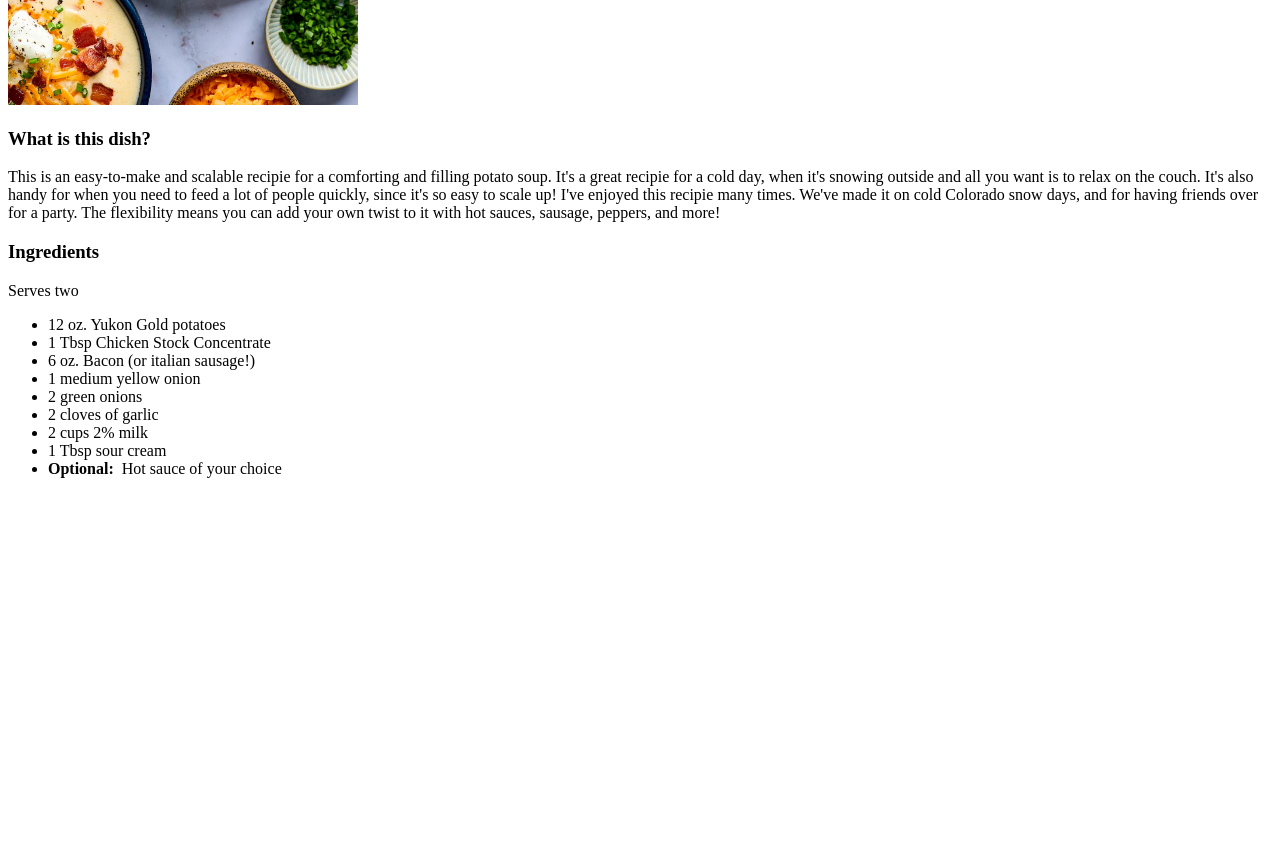
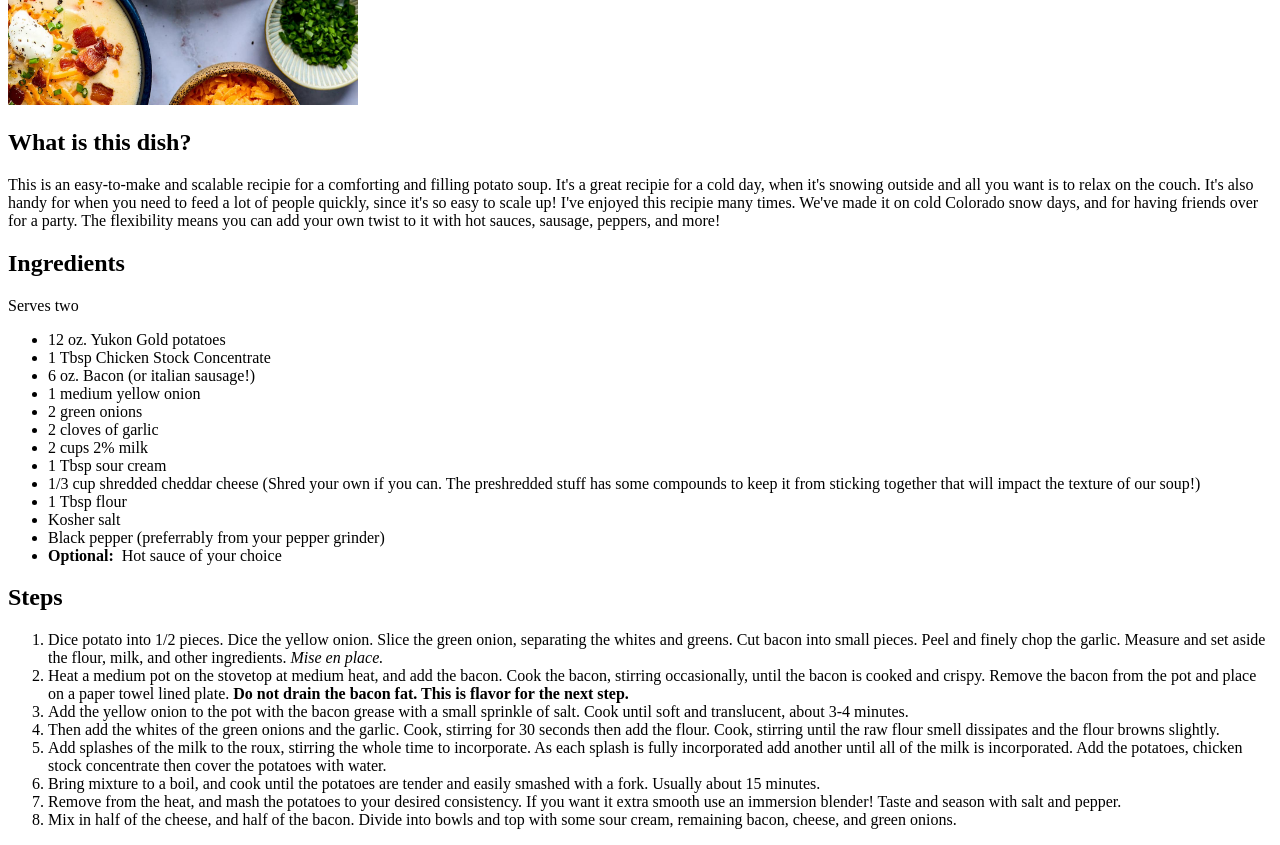
Before and after one commit to BobbyDaFish/odin-recipies, a plain HTML site: page recipies/potato-soup.html in a window 1280 px wide. Shown: the part 500-1345 px from the top of the page. Before the commit the page ends 994 px from the top, so only its background shows below. Drawn offline with Linux system fonts and the light colour scheme.

Commit message:
Update ingredients and add steps to potato soup
Added ordered list of cooking steps, and added additional list items for
missed ingredients to the potato soup recipie page

```diff
--- a/recipies/potato-soup.html
+++ b/recipies/potato-soup.html
@@ -8,12 +8,12 @@
 <body>
     <h1>Potato Soup</h1>
     <img src="../img/Potato-Soup825610.jpg" alt="Creamy potato soup with cheese, bacon, green onions, and sour cream topping" width="350">
-<h3>What is this dish?</h3>
+<h2>What is this dish?</h2>
 <p>This is an easy-to-make and scalable recipie for a comforting and filling potato soup. It's a great recipie for a cold day, when it's snowing outside and all you want is to relax on the couch. It's also handy for when you need to feed a lot of people quickly, since it's so easy to scale up!
 
     I've enjoyed this recipie many times. We've made it on cold Colorado snow days, and for having friends over for a party. The flexibility means you can add your own twist to it with hot sauces, sausage, peppers, and more!
 </p>
-<h3>Ingredients</h3>
+<h2>Ingredients</h2>
 <p>Serves two</p>
 <ul>
     <li>
@@ -41,9 +41,47 @@
         1 Tbsp sour cream
     </li>
     <li>
+        1/3 cup shredded cheddar cheese (Shred your own if you can. The preshredded stuff has some compounds to keep it from sticking together that will impact the texture of our soup!)
+    </li>
+    <li>
+        1 Tbsp flour
+    </li>
+    <li>
+        Kosher salt
+    </li>
+    <li>
+        Black pepper (preferrably from your pepper grinder)
+    </li>
+    <li>
         <strong>Optional:&nbsp;</strong> Hot sauce of your choice
     </li>
 </ul>
-
+<h2>Steps</h2>
+<ol>
+    <li>
+        Dice potato into 1/2 pieces. Dice the yellow onion. Slice the green onion, separating the whites and greens. Cut bacon into small pieces. Peel and finely chop the garlic. Measure and set aside the flour, milk, and other ingredients.&nbsp;<em>Mise en place.</em>
+    </li>
+    <li>
+        Heat a medium pot on the stovetop at medium heat, and add the bacon. Cook the bacon, stirring occasionally, until the bacon is cooked and crispy. Remove the bacon from the pot and place on a paper towel lined plate.&nbsp;<strong>Do not drain the bacon fat. This is flavor for the next step.</strong>
+    </li>
+    <li>
+        Add the yellow onion to the pot with the bacon grease with a small sprinkle of salt. Cook until soft and translucent, about 3-4 minutes.
+    </li>
+    <li>
+        Then add the whites of the green onions and the garlic. Cook, stirring for 30 seconds then add the flour. Cook, stirring until the raw flour smell dissipates and the flour browns slightly.
+    </li>
+    <li>
+        Add splashes of the milk to the roux, stirring the whole time to incorporate. As each splash is fully incorporated add another until all of the milk is incorporated. Add the potatoes, chicken stock concentrate then cover the potatoes with water.
+    </li>
+    <li>
+        Bring mixture to a boil, and cook until the potatoes are tender and easily smashed with a fork. Usually about 15 minutes.
+    </li>
+    <li>
+        Remove from the heat, and mash the potatoes to your desired consistency. If you want it extra smooth use an immersion blender! Taste and season with salt and pepper.
+    </li>
+    <li>
+        Mix in half of the cheese, and half of the bacon. Divide into bowls and top with some sour cream, remaining bacon, cheese, and green onions.
+    </li>
+</ol>
 </body>
 </html>
```
